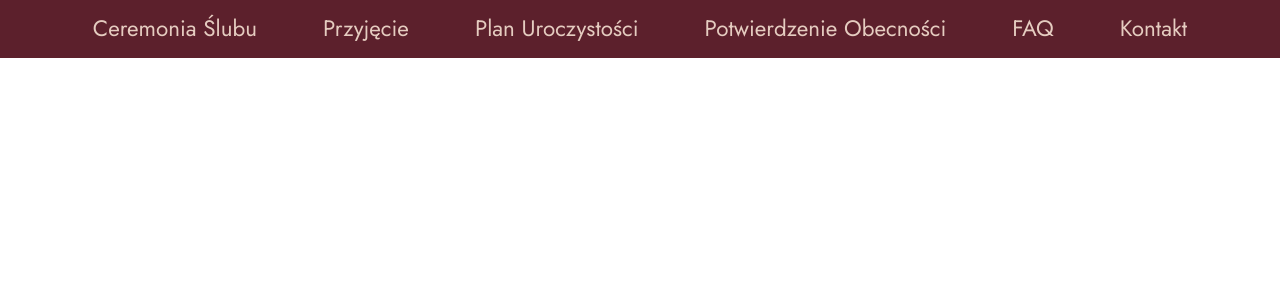
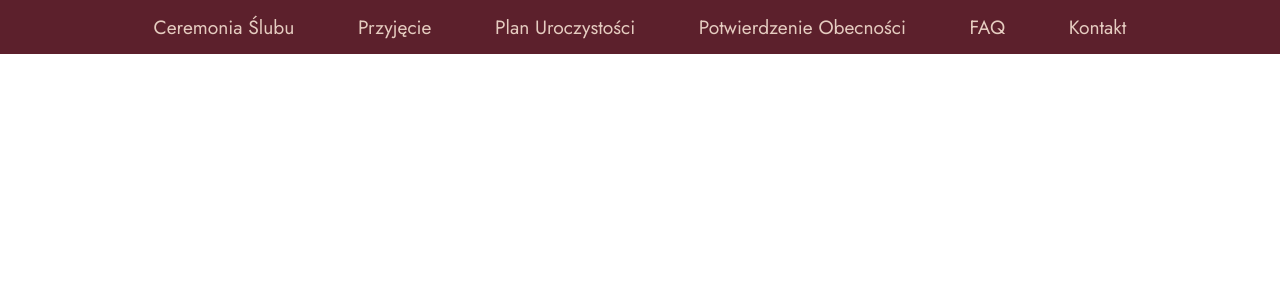
Before and after one commit to pkasprzak9/wesele, a React (Create React App) app: page / in a window 1280 px wide. Shown: the top 300 px of the page. Built offline with nearby package versions, Linux system fonts and the light colour scheme.

Commit message:
Refactor NavBar CSS for improved responsiveness

```diff
--- a/src/components/NavBar/NavBar.module.scss
+++ b/src/components/NavBar/NavBar.module.scss
@@ -61,9 +61,10 @@
     gap: 2em;
     margin: 0 auto;
     padding: 0;
-    width: 90%;
+    width: 80%;
     max-width: 1200px;
     height: auto;
+    font-size: 1.2rem;
 
     a {
       transition: color 0.2s ease-in;
```
